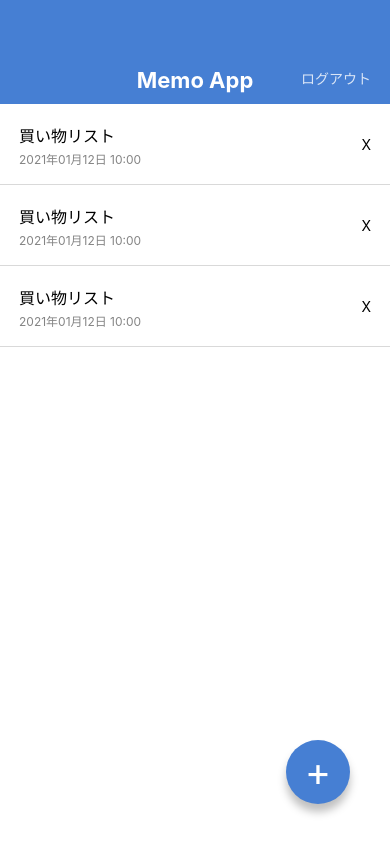
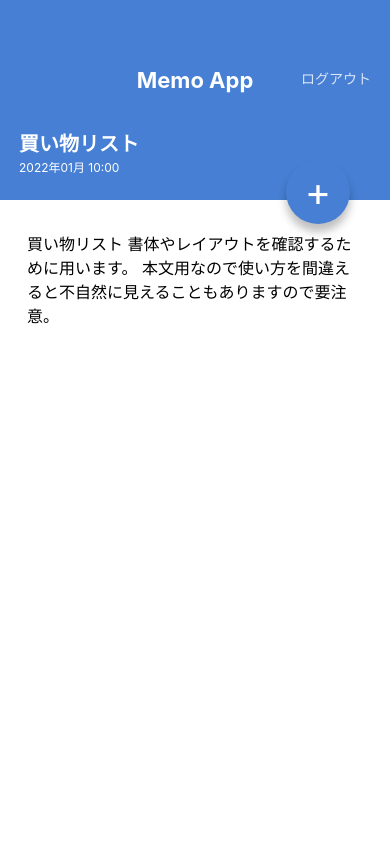
Before and after one commit to hinobori/MemoApp, a React Native app: screen / in a window 390 px wide. Built offline with nearby package versions, Linux system fonts and the light colour scheme.

Commit message:
サークルボタン設定、メモのデザイン設定

```diff
--- a/App.jsx
+++ b/App.jsx
@@ -1,25 +1,10 @@
 import React from 'react';
-import { StyleSheet, View } from 'react-native';
 
-import AppBar from './src/components/AppBar';
-import MemoList from './src/components/MemoList';
-import CircleButton from './src/components/CircleButton';
+import MemoListScreen from './src/screens/MemoListScreens';
+import MemoDetailScreen from './src/screens/MemoDetailScreen';
 
 export default function App() {
   return (
-    <View style={styles.container}>
-
-      <AppBar />
-      <MemoList />
-      <CircleButton>+</CircleButton>
-
-    </View>
+    <MemoDetailScreen />
   );
 }
-
-const styles = StyleSheet.create({
-  container: {
-    flex: 1,
-    backgroundColor: '#fff',
-  },
-});
--- a/src/components/CircleButton.jsx
+++ b/src/components/CircleButton.jsx
@@ -1,19 +1,25 @@
 import React from 'react';
 import { View, Text, StyleSheet } from 'react-native';
-import { string } from 'prop-types';
+import { string, shape } from 'prop-types';
 
 export default function CircleButton(props) {
-    const { children } = props;
+    const { children, style } = props;
     return (
-      <View style={styles.circleButton}>
+      <View style={[styles.circleButton, style]}>
         <Text style={styles.circleButtonLabel}>{children}</Text>
       </View>
     );
 }
 
-CircleButton.prototype = {
-    children: string.isRequired,
+CircleButton.prototypes = {
+  children: string.isRequired,
+  style: shape(),
 };
+
+CircleButton.defaultProps = {
+  style: null,
+};
+
 
 const styles = StyleSheet.create({
     circleButton: {
--- /dev/null
+++ b/src/screens/MemoDetailScreen.jsx
@@ -0,0 +1,58 @@
+import React from 'react';
+import { View, ScrollView, Text, StyleSheet } from 'react-native';
+
+import AppBar from '../components/AppBar';
+import CircleButton from '../components/CircleButton';
+
+export default function MemoDetailScreen() {
+    return (
+        <View style={styles.container}>
+            <AppBar />
+            <View style={styles.memoHeder}>
+                <Text style={styles.memoTitle}>買い物リスト</Text>
+                <Text style={styles.memoDate}>2022年01月 10:00</Text>
+            </View>
+            <ScrollView style={styles.memoBody}>
+                <Text style={styles.memoText}>
+                    買い物リスト
+                    書体やレイアウトを確認するために用います。
+                    本文用なので使い方を間違えると不自然に見えることもありますので要注意。
+                </Text>
+            </ScrollView>
+            <CircleButton style={{ top: 160, bottom: 'auto' }}>+</CircleButton>
+        </View>
+    );
+}
+
+const styles = StyleSheet.create({
+    container: {
+        flex: 1,
+        backgroundColor: '#ffffff',
+    },
+    memoHeder: {
+        backgroundColor: '#467FD3',
+        height: 96,
+        justifyContent: 'center',
+        paddingVertical: 24,
+        paddingHorizontal: 19,
+    },
+    memoTitle: {
+        color: '#ffffff',
+        fontSize: 20,
+        lineHeight: 32,
+        fontWeight: 'bold',
+    },
+    memoDate: {
+        color: '#ffffff',
+        fontSize: 12,
+        lineHeight: 16,
+    },
+    memoBody: {
+        paddingVertical: 32,
+        paddingHorizontal: 27,
+    },
+    memoText: {
+        fontSize: 16,
+        lineHeight: 24,
+    },
+});
--- /dev/null
+++ b/src/screens/MemoListScreens.jsx
@@ -0,0 +1,23 @@
+import React from 'react';
+import { View, StyleSheet } from 'react-native';
+
+import AppBar from '../components/AppBar';
+import MemoList from '../components/MemoList';
+import CircleButton from '../components/CircleButton';
+
+export default function MemoListScreen() {
+    return (
+        <View style={styles.container}>
+            <AppBar />
+            <MemoList />
+            <CircleButton>+</CircleButton>
+        </View>
+    );
+}
+
+const styles = StyleSheet.create({
+    container: {
+        flex: 1,
+        backgroundColor: '#F0F4F8',
+    },
+});
```
